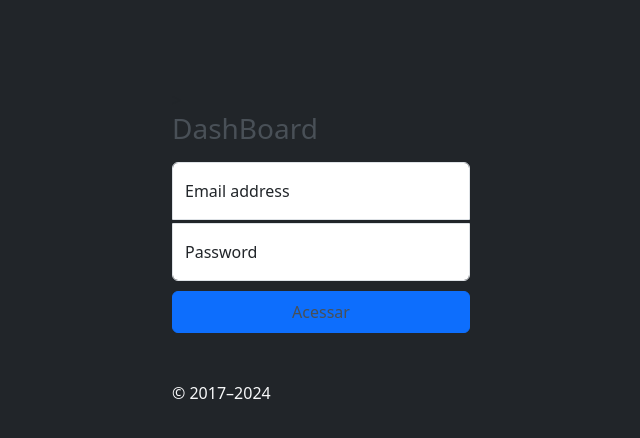
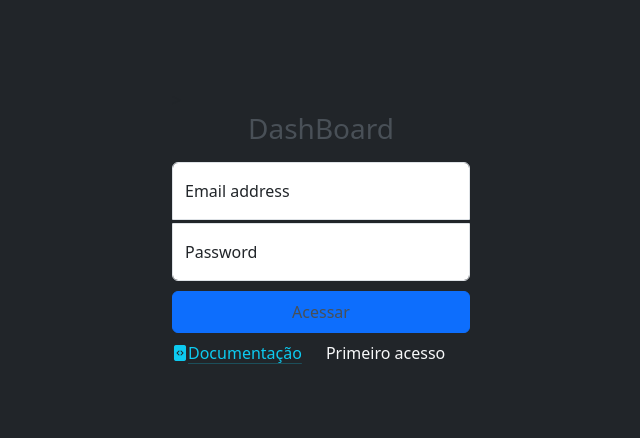
Before and after one commit to RafaelOlive26sp/front_api_users, a Vue app: page / in a window 1280 px wide. Shown: the top 438 px of the page, without its empty margins (319-959 px from the left). Built offline with nearby package versions, Linux system fonts and the light colour scheme.

Commit message:
refactor: enhance LoginView layout by centering title and adding documentation link

```diff
--- a/src/views/LoginView.vue
+++ b/src/views/LoginView.vue
@@ -11,7 +11,7 @@
           <strong>Oops! Tivemos um erro inesperavel.</strong> Por favor, tente novamente mais tarde.
           <button type="button" class="btn-close" data-bs-dismiss="alert" aria-label="Close"></button>
         </div>
-        <h1 class="h3 mb-3 fw-normal text-dark-emphasis">DashBoard</h1>
+        <h1 class="h3 mb-3 fw-normal text-dark-emphasis text-center">DashBoard</h1>
 
         <div class="form-floating">
           <input
@@ -49,8 +49,8 @@
 <!--        </small>-->
         <!-- Ação para cadastrar -->
         <h5 class="bg-danger mt-2 rounded-2"></h5>
-        <p class="mt-5 mb-3 text-light">&copy; 2017–2024</p>
-
+        <a class="link-info link-offset-2 link-underline-opacity-25 link-underline-opacity-100-hover" href="https://github.com/RafaelOlive26sp/front_api_users"><i class="bi bi-file-code-fill"></i>Documentação</a>
+        <span class="text-light mx-4 pe-auto" v-tooltips title="Contas de acesso: email - admin@admin.com | password - password , email - attend@admin.com | password - password">Primeiro acesso</span>
       </form>
 
         <ModalView id-modal="signUp" > <!--  Modal de Cadastro      -->
```
